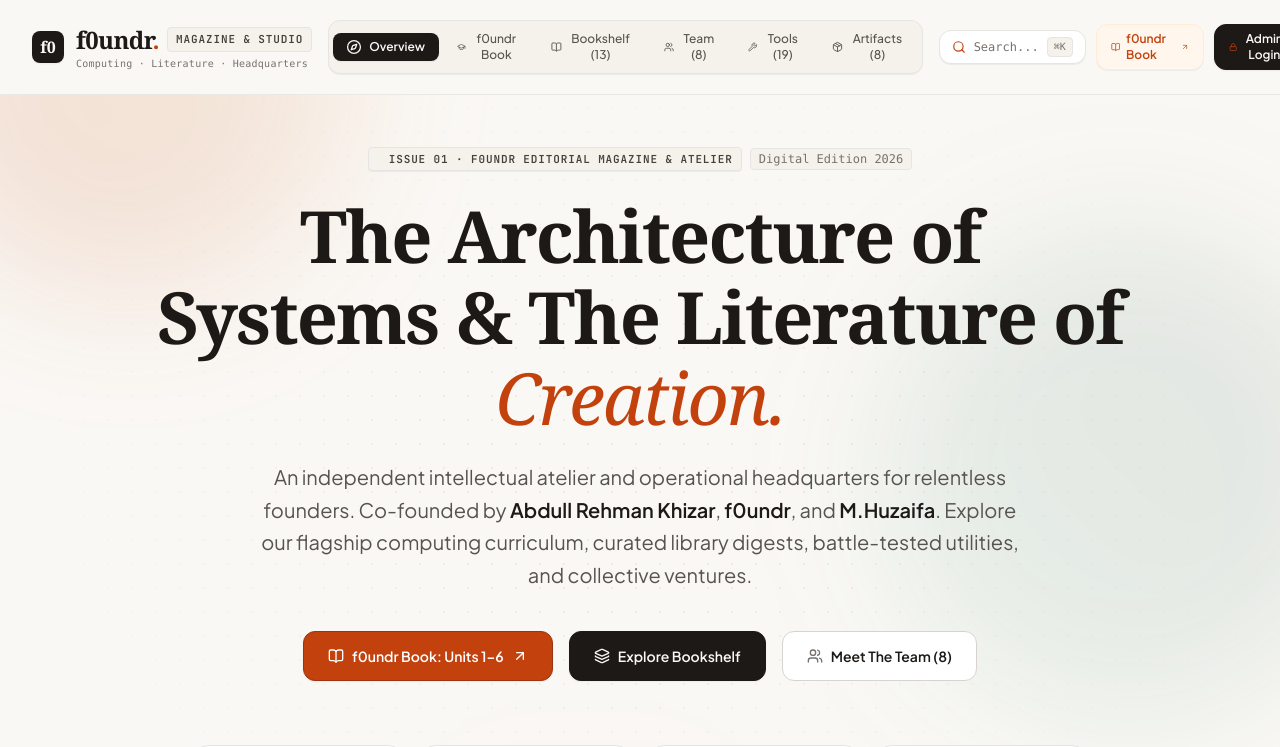
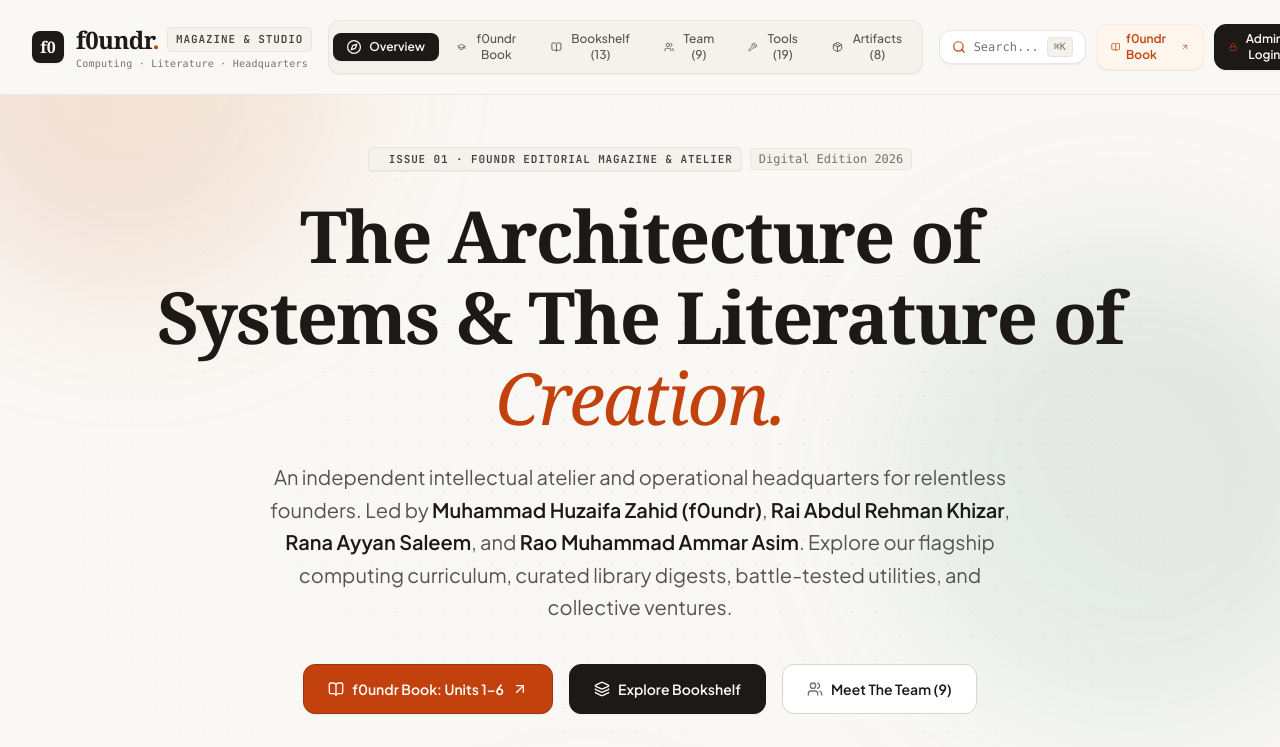
Before and after one commit to huzaifa35303/f0undr, a React (Vite) app: page / in a window 1280 px wide. Shown: the top 747 px of the page. Built offline with nearby package versions, Linux system fonts and the light colour scheme.

Commit message:
feat(leadership): update core leadership roster with official titles and rank designations

```diff
--- a/src/App.tsx
+++ b/src/App.tsx
@@ -103,7 +103,7 @@ export function App() {
 
   const [team, setTeam] = useState<TeamMember[]>(() => {
     try {
-      const saved = localStorage.getItem('f0undr_team_editorial_v2');
+      const saved = localStorage.getItem('f0undr_team_editorial_v3');
       return saved ? JSON.parse(saved) : INITIAL_TEAM;
     } catch {
       return INITIAL_TEAM;
@@ -128,7 +128,7 @@ export function App() {
   }, [tools]);
 
   useEffect(() => {
-    localStorage.setItem('f0undr_team_editorial_v2', JSON.stringify(team));
+    localStorage.setItem('f0undr_team_editorial_v3', JSON.stringify(team));
   }, [team]);
 
   useEffect(() => {
@@ -346,6 +346,7 @@ export function App() {
       localStorage.removeItem('f0undr_tools_editorial_v5');
       localStorage.removeItem('f0undr_tools_editorial_v4');
       localStorage.removeItem('f0undr_tools_editorial_v3');
+      localStorage.removeItem('f0undr_team_editorial_v3');
       localStorage.removeItem('f0undr_team_editorial_v2');
       localStorage.removeItem('f0undr_things_editorial_v2');
       localStorage.removeItem('f0undr_seo_settings');
@@ -422,7 +423,7 @@ export function App() {
                       f0undr Book: Computing &amp; Technology
                     </h3>
                     <p className="text-xs text-[#c2410c] font-mono font-medium">
-                      Authors: <strong className="text-[#1c1917]">f0undr</strong> &amp; <strong className="text-[#1c1917]">Abdull Rehman Khizar</strong> (with <strong className="text-[#1c1917]">M.Huzaifa</strong>)
+                      Authors: <strong className="text-[#1c1917]">Muhammad Huzaifa Zahid (f0undr)</strong> &amp; <strong className="text-[#1c1917]">Rai Abdul Rehman Khizar</strong> (with <strong className="text-[#1c1917]">M.Huzaifa</strong>)
                     </p>
                     <p className="text-xs sm:text-sm text-[#57534e] leading-relaxed">
                       Complete modern computing textbook covering hardware IPO cycle, digital productivity, algorithmic thinking, Scratch visual coding, cybersecurity, and entrepreneurship.
@@ -604,11 +605,11 @@ export function App() {
                 <div className="flex flex-col sm:flex-row sm:items-end justify-between gap-4 mb-8">
                   <div>
                     <span className="text-xs font-mono text-[#c2410c] uppercase tracking-wider block mb-1 font-semibold">
-                      Core Collective · 08 Active Fellows
+                      Core Collective · {team.length.toString().padStart(2, '0')} Active Fellows
                     </span>
                     <h3 className="font-serif text-2xl sm:text-3xl font-bold text-[#1c1917]">The f0undr Team</h3>
                     <p className="text-xs sm:text-sm text-[#57534e] mt-1 font-normal">
-                      Led by <strong className="text-[#1c1917]">Abdull Rehman Khizar</strong>, <strong className="text-[#1c1917]">f0undr</strong>, <strong className="text-[#1c1917]">M.Huzaifa</strong>, and our principal research leads.
+                      Led by <strong className="text-[#1c1917]">Muhammad Huzaifa Zahid (f0undr)</strong>, <strong className="text-[#1c1917]">Rai Abdul Rehman Khizar</strong>, <strong className="text-[#1c1917]">Rana Ayyan Saleem</strong>, and <strong className="text-[#1c1917]">Rao Muhammad Ammar Asim</strong>.
                     </p>
                   </div>
                   <button
@@ -785,7 +786,7 @@ export function App() {
                         f0undr Book: <em className="italic text-[#c2410c] font-normal">Computing &amp; Technology</em>
                       </h2>
                       <p className="text-[#57534e] text-xs sm:text-sm mt-2 max-w-3xl leading-relaxed">
-                        Authored by <strong className="text-[#1c1917]">Huzaifa</strong> &amp; the <strong className="text-[#1c1917]">f0undr Team</strong> (with <strong className="text-[#1c1917]">f0undr</strong> &amp; <strong className="text-[#1c1917]">Abdull Rehman Khizar</strong>). Complete computing curriculum with interactive diagrams, quizzes, flashcards, and student lab workbooks.
+                        Authored by <strong className="text-[#1c1917]">Muhammad Huzaifa Zahid (f0undr)</strong> &amp; the <strong className="text-[#1c1917]">f0undr Team</strong> (with <strong className="text-[#1c1917]">f0undr</strong> &amp; <strong className="text-[#1c1917]">Abdull Rehman Khizar</strong>). Complete computing curriculum with interactive diagrams, quizzes, flashcards, and student lab workbooks.
                       </p>
                     </div>
 
--- a/src/components/Footer.tsx
+++ b/src/components/Footer.tsx
@@ -65,7 +65,7 @@ export const Footer: React.FC<FooterProps> = ({
                     }}
                     className="hover:text-[#1c1917] transition-colors"
                   >
-                    The f0undr Team (8 Fellows)
+                    The f0undr Team & Fellowship
                   </button>
                 </li>
                 <li>
@@ -134,7 +134,7 @@ export const Footer: React.FC<FooterProps> = ({
               <span>f0undr Book: Computing Curriculum</span>
             </a>
             <span>•</span>
-            <span>Khizar · f0undr · Huzaifa</span>
+            <span>Huzaifa · Khizar · Ayyan · Ammar</span>
           </div>
         </div>
       </div>
--- a/src/components/HeroSection.tsx
+++ b/src/components/HeroSection.tsx
@@ -37,9 +37,10 @@ export const HeroSection = ({ onNavigate, stats }: HeroSectionProps) => {
 
         <p className="text-base sm:text-lg lg:text-xl text-[#57534e] max-w-3xl mx-auto mb-10 leading-relaxed font-normal animate-slide-up [animation-delay:120ms]">
           An independent intellectual atelier and operational headquarters for relentless founders.
-          Co-founded by <strong className="text-[#1c1917] font-semibold">Abdull Rehman Khizar</strong>,{' '}
-          <strong className="text-[#1c1917] font-semibold">f0undr</strong>, and{' '}
-          <strong className="text-[#1c1917] font-semibold">M.Huzaifa</strong>. Explore our flagship computing curriculum,
+          Led by <strong className="text-[#1c1917] font-semibold">Muhammad Huzaifa Zahid (f0undr)</strong>,{' '}
+          <strong className="text-[#1c1917] font-semibold">Rai Abdul Rehman Khizar</strong>,{' '}
+          <strong className="text-[#1c1917] font-semibold">Rana Ayyan Saleem</strong>, and{' '}
+          <strong className="text-[#1c1917] font-semibold">Rao Muhammad Ammar Asim</strong>. Explore our flagship computing curriculum,
           curated library digests, battle-tested utilities, and collective ventures.
         </p>
 
--- a/src/components/TeamSection.tsx
+++ b/src/components/TeamSection.tsx
@@ -30,7 +30,7 @@ export const TeamSection = ({ team }: TeamSectionProps) => {
   const [selectedDepartment, setSelectedDepartment] = useState<string>('All');
   const [searchQuery, setSearchQuery] = useState<string>('');
 
-  const departments = ['All', 'Core Leadership', 'Product & Pedagogy', 'Artificial Intelligence', 'Cloud Infrastructure', 'Product Design', 'Security & Privacy', 'Growth & Ventures'];
+  const departments = ['All', 'Core Leadership & AI Systems', 'Executive Leadership & Pedagogy', 'Executive Leadership & Operations', 'Executive Office & Strategy', 'Research & Pedagogy', 'Cloud Infrastructure', 'Product Design', 'Security & Privacy', 'Growth & Ventures'];
 
   const filteredTeam = team.filter((member) => {
     const matchesDept = selectedDepartment === 'All' || member.department === selectedDepartment;
@@ -73,7 +73,7 @@ export const TeamSection = ({ team }: TeamSectionProps) => {
           <div>
             <div className="flex items-center gap-2 mb-3">
               <span className="editorial-stamp">
-                Core Collective · 08 Members
+                Core Collective · {team.length.toString().padStart(2, '0')} Members
               </span>
             </div>
             <h2 className="text-3xl sm:text-5xl font-serif font-bold tracking-tight text-[#1c1917]">
@@ -81,7 +81,7 @@ export const TeamSection = ({ team }: TeamSectionProps) => {
             </h2>
             <p className="text-[#57534e] text-sm sm:text-base mt-3 max-w-2xl leading-relaxed font-normal">
               Pioneering curriculum architectures, neural frameworks, and distributed software systems.
-              Led by <strong className="text-[#1c1917]">Abdull Rehman Khizar</strong>, <strong className="text-[#1c1917]">f0undr</strong>, and <strong className="text-[#1c1917]">M.Huzaifa</strong>.
+              Led by <strong className="text-[#1c1917]">Muhammad Huzaifa Zahid (f0undr)</strong>, <strong className="text-[#1c1917]">Rai Abdul Rehman Khizar</strong>, <strong className="text-[#1c1917]">Rana Ayyan Saleem</strong>, and <strong className="text-[#1c1917]">Rao Muhammad Ammar Asim</strong>.
             </p>
           </div>
         </div>
--- a/src/data/initialData.ts
+++ b/src/data/initialData.ts
@@ -2,17 +2,17 @@ import type { Book, CuratedTool, TeamMember, Thing, Venture, AuthUser, SeoSettin
 
 export const INITIAL_TEAM: TeamMember[] = [
   {
-    id: 'team-founder',
-    name: 'f0undr',
-    role: 'Founder & Principal Architect',
-    handle: '@f0undr_core',
+    id: 'team-huzaifa',
+    name: 'Muhammad Huzaifa Zahid (f0undr)',
+    role: 'Founder & Principal Architect / Head of AI Systems',
+    handle: '@f0undr',
     avatarUrl: 'https://images.unsplash.com/photo-1534528741775-53994a69daeb?auto=format&fit=crop&w=300&q=80',
-    bio: 'Visionary architect and founder of the f0undr ecosystem. Driving autonomous intelligence systems, computational literature frameworks, and venture-scale software leverage.',
+    bio: 'Visionary founder and principal systems architect of f0undr. Leading autonomous intelligence frameworks, neural pipelines, distributed computing protocols, and venture software systems.',
     status: 'Building',
     verifiedFounder: true,
     rank: 'Founder',
-    department: 'Core Leadership',
-    skills: ['Ecosystem Architecture', 'Autonomous AI', 'First-Principles Design', 'Venture Creation', 'Product Systems'],
+    department: 'Core Leadership & AI Systems',
+    skills: ['Ecosystem Architecture', 'Autonomous AI Systems', 'Neural Inference', 'First-Principles Design', 'High-Throughput Protocols'],
     quote: 'Compound effort beats linear hustle every single time.',
     social: {
       twitter: 'https://x.com',
@@ -21,20 +21,20 @@ export const INITIAL_TEAM: TeamMember[] = [
       email: 'founder@f0undr.dev',
       website: 'https://f-e-book.vercel.app/',
     },
-    highlightProject: 'f0undr Ecosystem & Core OS',
+    highlightProject: 'f0undr Core Ecosystem & Neural Engines',
   },
   {
     id: 'team-khizar',
-    name: 'Abdull Rehman Khizar',
-    role: 'Co-Founder & Chief Product Officer',
+    name: 'Rai Abdul Rehman Khizar',
+    role: 'Head of f0undr',
     handle: '@khizar_f0undr',
     avatarUrl: 'https://images.unsplash.com/photo-1507003211169-0a1dd7228f2d?auto=format&fit=crop&w=300&q=80',
-    bio: 'Pioneering digital education architectures and interactive software products. Architect behind the f0undr Computing Curriculum Series and next-gen pedagogical software.',
+    bio: 'Head of f0undr. Pioneering interactive pedagogical architectures, institutional growth, digital curriculum standards, and strategic venture technologies across the ecosystem.',
     status: 'Building',
     verifiedFounder: true,
     rank: 'Co-Founder',
-    department: 'Product & Pedagogy',
-    skills: ['Product Strategy', 'Educational Technology', 'Systems Design', 'Interactive Curriculum', 'Cross-Platform Dev'],
+    department: 'Executive Leadership & Pedagogy',
+    skills: ['Executive Leadership', 'Product Strategy', 'Educational Technology', 'Systems Architecture', 'Digital Curriculum'],
     quote: 'True education is empowering human judgment with technological leverage.',
     social: {
       twitter: 'https://x.com',
@@ -43,28 +43,49 @@ export const INITIAL_TEAM: TeamMember[] = [
       email: 'khizar@f0undr.dev',
       website: 'https://f-e-book.vercel.app/',
     },
-    highlightProject: 'f0undr Book (Units 1–6)',
+    highlightProject: 'f0undr Book: Computing Curriculum (Units 1–6)',
   },
   {
-    id: 'team-huzaifa',
-    name: 'M.Huzaifa',
-    role: 'Co-Founder & Head of AI Systems',
-    handle: '@huzaifa_ai',
+    id: 'team-ayyan',
+    name: 'Rana Ayyan Saleem',
+    role: 'Deputy Head',
+    handle: '@ayyan_saleem',
     avatarUrl: 'https://images.unsplash.com/photo-1500648767791-00dcc994a43e?auto=format&fit=crop&w=300&q=80',
-    bio: 'Deep learning researcher and systems hacker. Architecting high-throughput neural inference pipelines, local model quantization, and distributed agent coordination protocols.',
+    bio: 'Deputy Head at f0undr. Leading organizational velocity, technical governance, distributed operations, and cross-functional engineering execution.',
     status: 'Deep Work',
     verifiedFounder: true,
-    rank: 'Co-Founder',
-    department: 'Artificial Intelligence',
-    skills: ['LLM Orchestration', 'Distributed Systems', 'Python & Rust', 'Vector DBs', 'GPU Acceleration'],
-    quote: 'Simplicity is the essential prerequisite for bulletproof reliability.',
+    rank: 'Principal Fellow',
+    department: 'Executive Leadership & Operations',
+    skills: ['Operational Strategy', 'Systems Orchestration', 'Technical Governance', 'Scaled Execution', 'Infrastructure'],
+    quote: 'Precision and velocity define enduring engineering culture.',
     social: {
       github: 'https://github.com',
       twitter: 'https://x.com',
       linkedin: 'https://linkedin.com',
-      email: 'huzaifa@f0undr.dev',
+      email: 'ayyan@f0undr.dev',
     },
-    highlightProject: 'Neural Latency Engine',
+    highlightProject: 'Sovereign Operations & Infrastructure Grid',
+  },
+  {
+    id: 'team-ammar',
+    name: 'Rao Muhammad Ammar Asim',
+    role: 'Chief of Staff',
+    handle: '@ammar_asim',
+    avatarUrl: 'https://images.unsplash.com/photo-1519085360753-af0119f7cbe7?auto=format&fit=crop&w=300&q=80',
+    bio: 'Chief of Staff at f0undr. Driving cross-disciplinary synthesis, executive orchestration, collective strategy, and rapid venture execution.',
+    status: 'Building',
+    verifiedFounder: true,
+    rank: 'Senior Fellow',
+    department: 'Executive Office & Strategy',
+    skills: ['Strategic Operations', 'Executive Coordination', 'Systems Alignment', 'Venture Scaling', 'Communications'],
+    quote: 'Clarity of intent coupled with rigorous coordination moves mountains.',
+    social: {
+      twitter: 'https://x.com',
+      github: 'https://github.com',
+      linkedin: 'https://linkedin.com',
+      email: 'ammar@f0undr.dev',
+    },
+    highlightProject: 'Executive Operating Framework',
   },
   {
     id: 'team-elena',
@@ -837,14 +858,14 @@ export interface StoredAuthUser extends AuthUser {
 
 export const DEFAULT_AUTH_USERS: StoredAuthUser[] = [
   {
-    id: 'user-f0undr',
-    name: 'f0undr',
+    id: 'user-huzaifa',
+    name: 'Muhammad Huzaifa Zahid (f0undr)',
     email: 'founder@f0undr.org',
     passwordHash: 'f0undr2026',
     role: 'founder',
-    title: 'Founder & Principal Architect',
+    title: 'Founder & Principal Architect / Head of AI Systems',
     avatarUrl: 'https://images.unsplash.com/photo-1534528741775-53994a69daeb?auto=format&fit=crop&w=300&q=80',
-    bio: 'Visionary architect and founder of the f0undr ecosystem. Driving autonomous intelligence systems and venture-scale software leverage.',
+    bio: 'Visionary founder and principal systems architect of f0undr. Driving autonomous intelligence systems and venture-scale software leverage.',
     permissions: {
       canEditContent: true,
       canManageTeam: true,
@@ -855,13 +876,13 @@ export const DEFAULT_AUTH_USERS: StoredAuthUser[] = [
   },
   {
     id: 'user-khizar',
-    name: 'Abdull Rehman Khizar',
+    name: 'Rai Abdul Rehman Khizar',
     email: 'khizar@f0undr.org',
     passwordHash: 'khizar2026',
     role: 'founder',
-    title: 'Co-Founder & Chief Product Officer',
+    title: 'Head of f0undr',
     avatarUrl: 'https://images.unsplash.com/photo-1507003211169-0a1dd7228f2d?auto=format&fit=crop&w=300&q=80',
-    bio: 'Lead Author of f0undr Book: Computing & Technology Curriculum. Product and pedagogy strategist.',
+    bio: 'Head of f0undr. Lead Author of f0undr Book: Computing & Technology Curriculum. Product and pedagogy strategist.',
     permissions: {
       canEditContent: true,
       canManageTeam: true,
@@ -871,14 +892,31 @@ export const DEFAULT_AUTH_USERS: StoredAuthUser[] = [
     },
   },
   {
-    id: 'user-huzaifa',
-    name: 'M.Huzaifa',
-    email: 'huzaifa@f0undr.org',
-    passwordHash: 'huzaifa2026',
-    role: 'founder',
-    title: 'Co-Founder & Head of AI Systems',
+    id: 'user-ayyan',
+    name: 'Rana Ayyan Saleem',
+    email: 'ayyan@f0undr.org',
+    passwordHash: 'ayyan2026',
+    role: 'admin',
+    title: 'Deputy Head',
     avatarUrl: 'https://images.unsplash.com/photo-1500648767791-00dcc994a43e?auto=format&fit=crop&w=300&q=80',
-    bio: 'Distributed systems & neural agent engineering leader.',
+    bio: 'Deputy Head at f0undr. Steering operational velocity, technical governance, and distributed operations.',
+    permissions: {
+      canEditContent: true,
+      canManageTeam: true,
+      canConfigureSeo: true,
+      canExportVault: true,
+      canResetSystem: true,
+    },
+  },
+  {
+    id: 'user-ammar',
+    name: 'Rao Muhammad Ammar Asim',
+    email: 'ammar@f0undr.org',
+    passwordHash: 'ammar2026',
+    role: 'admin',
+    title: 'Chief of Staff',
+    avatarUrl: 'https://images.unsplash.com/photo-1519085360753-af0119f7cbe7?auto=format&fit=crop&w=300&q=80',
+    bio: 'Chief of Staff at f0undr. Executive orchestration, collective strategy, and venture synchronization.',
     permissions: {
       canEditContent: true,
       canManageTeam: true,
@@ -925,13 +963,13 @@ export const DEFAULT_AUTH_USERS: StoredAuthUser[] = [
 
 export const DEFAULT_SEO_SETTINGS: SeoSettings = {
   siteTitle: 'f0undr — Official Digital Headquarters & Atelier | f0undr Team',
-  siteDescription: 'The official digital headquarters of f0undr and the f0undr Team. Master vault for systems architecture, founder tools, master bookshelf, and computing curriculum led by Abdull Rehman Khizar, f0undr, and M.Huzaifa.',
-  primaryKeywords: 'f0 book, f0undr book, f e books, f0undr, f0undr Team, Abdull Rehman Khizar, M.Huzaifa, Systems Architecture, Founder Tools, Tech Bookshelf, Computing Curriculum',
+  siteDescription: 'The official digital headquarters of f0undr and the f0undr Team. Master vault for systems architecture, founder tools, master bookshelf, and computing curriculum led by Muhammad Huzaifa Zahid (f0undr), Rai Abdul Rehman Khizar, Rana Ayyan Saleem, and Rao Muhammad Ammar Asim.',
+  primaryKeywords: 'f0 book, f0undr book, f e books, f0undr, f0undr Team, Muhammad Huzaifa Zahid, Rai Abdul Rehman Khizar, Rana Ayyan Saleem, Rao Muhammad Ammar Asim, Systems Architecture, Founder Tools, Computing Curriculum',
   canonicalUrl: 'https://f0undr.vercel.app/',
   ogImage: 'https://f-e-book.vercel.app/og-cover.png',
   googleVerificationId: 'gy6YtcdV0VMfz2OCWbp8JfHQlbc6fUMZl9wqzAJX5Yo',
   googleAnalyticsId: 'G-F0UNDRHQ2026',
-  authorName: 'f0undr, Abdull Rehman Khizar, M.Huzaifa',
+  authorName: 'Muhammad Huzaifa Zahid (f0undr), Rai Abdul Rehman Khizar, Rana Ayyan Saleem, Rao Muhammad Ammar Asim',
   twitterHandle: '@f0undr_core',
 };
 
```
